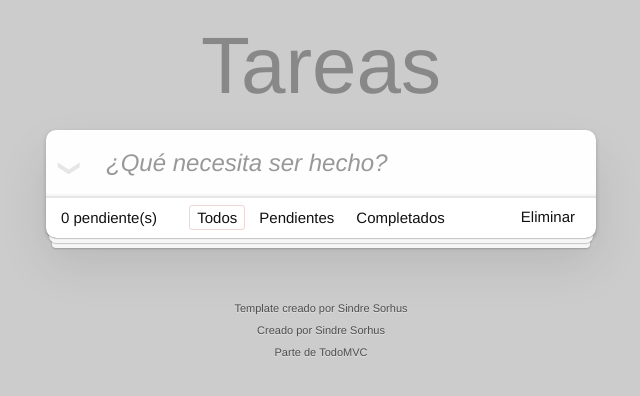
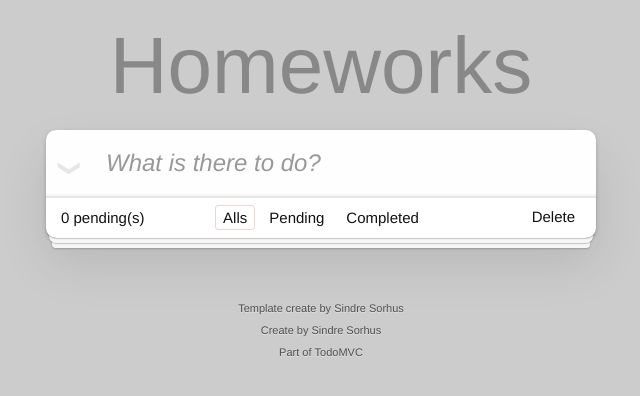
Before and after one commit to Yauriantonio/homeworks, a website built with webpack: page docs/index.html in a window 1280 px wide. Shown: the whole page, without its empty margins (319-959 px from the left). Built offline with nearby package versions, Linux system fonts and the light colour scheme.

Commit message:
file build created

```diff
--- a/docs/index.html
+++ b/docs/index.html
@@ -1 +1 @@
-<!doctype html><html lang="en"><head><meta charset="utf-8"><meta name="viewport" content="width=device-width,initial-scale=1"><title>Template • TodoMVC</title><script defer="defer" src="main.35a9484140ba08febb61.js"></script><link href="main.fd0892acd4d8a4c0a9b7.css" rel="stylesheet"></head><body><section class="todoapp"><header class="header"><h1>Tareas</h1><input class="new-todo" placeholder="¿Qué necesita ser hecho?" autofocus></header><section class="main"><input id="toggle-all" class="toggle-all" type="checkbox"> <label for="toggle-all">Mark all as complete</label><ul class="todo-list"></ul></section><footer class="footer"><span class="todo-count"><strong>0</strong> pendiente(s)</span><ul class="filters"><li><a class="selected filtro" href="#/">Todos</a></li><li><a class="filtro" href="#/active">Pendientes</a></li><li><a class="filtro" href="#/completed">Completados</a></li></ul><button class="clear-completed">Eliminar</button></footer></section><footer class="info"><p>Template creado por <a href="http://sindresorhus.com">Sindre Sorhus</a></p><p>Creado por <a href="http://todomvc.com">Sindre Sorhus</a></p><p>Parte de <a href="http://todomvc.com">TodoMVC</a></p></footer></body></html>
+<!doctype html><html lang="en"><head><meta charset="utf-8"><meta name="viewport" content="width=device-width,initial-scale=1"><title>Homeworks</title><script defer="defer" src="main.35a9484140ba08febb61.js"></script><link href="main.9cc1daf74fea32e6766c.css" rel="stylesheet"></head><body><section class="todoapp"><header class="header"><h1>Homeworks</h1><input class="new-todo" placeholder="What is there to do?" autofocus></header><section class="main"><input id="toggle-all" class="toggle-all" type="checkbox"> <label for="toggle-all">Mark all as complete</label><ul class="todo-list"></ul></section><footer class="footer"><span class="todo-count"><strong>0</strong> pending(s)</span><ul class="filters"><li><a class="selected filtro" href="#/">Alls</a></li><li><a class="filtro" href="#/active">Pending</a></li><li><a class="filtro" href="#/completed">Completed</a></li></ul><button class="clear-completed">Delete</button></footer></section><footer class="info"><p>Template create by <a href="http://sindresorhus.com">Sindre Sorhus</a></p><p>Create by <a href="http://todomvc.com">Sindre Sorhus</a></p><p>Part of <a href="http://todomvc.com">TodoMVC</a></p></footer></body></html>
```
Also changed, not shown: 2 other files.
